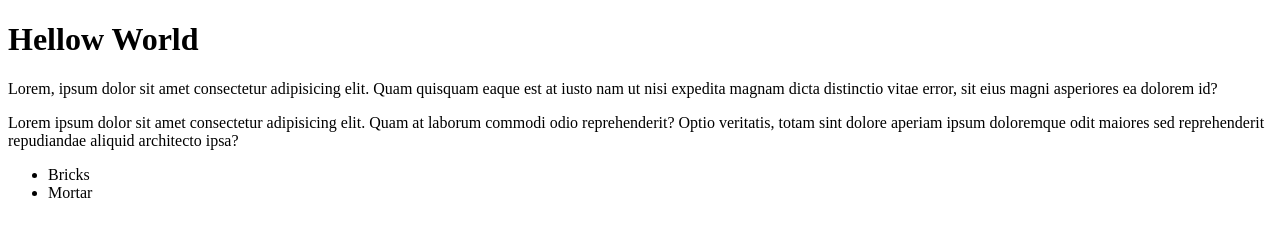
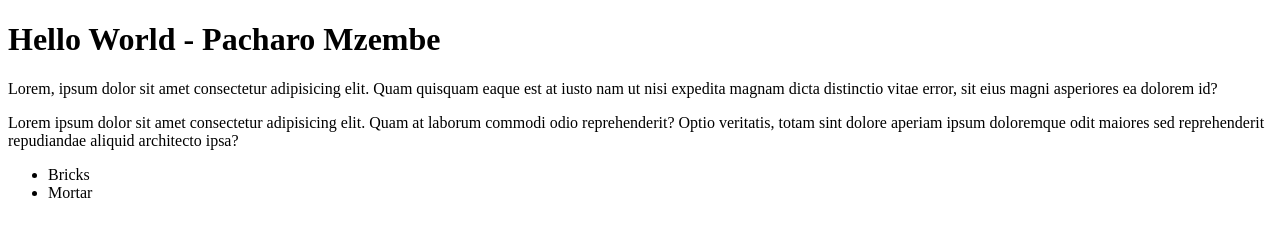
Before and after one commit to PMCollab/newGitTest, a plain HTML site: page index.html in a window 1280 px wide. Drawn offline with Linux system fonts and the light colour scheme.

Commit message:
Added Pacharo Mzembe after hello world

```diff
--- a/index.html
+++ b/index.html
@@ -6,7 +6,7 @@
     <title>Test Website</title>
   </head>
   <body>
-    <h1>Hellow World</h1>
+    <h1>Hello World - Pacharo Mzembe</h1>
     <p>
       Lorem, ipsum dolor sit amet consectetur adipisicing elit. Quam quisquam
       eaque est at iusto nam ut nisi expedita magnam dicta distinctio vitae
```
